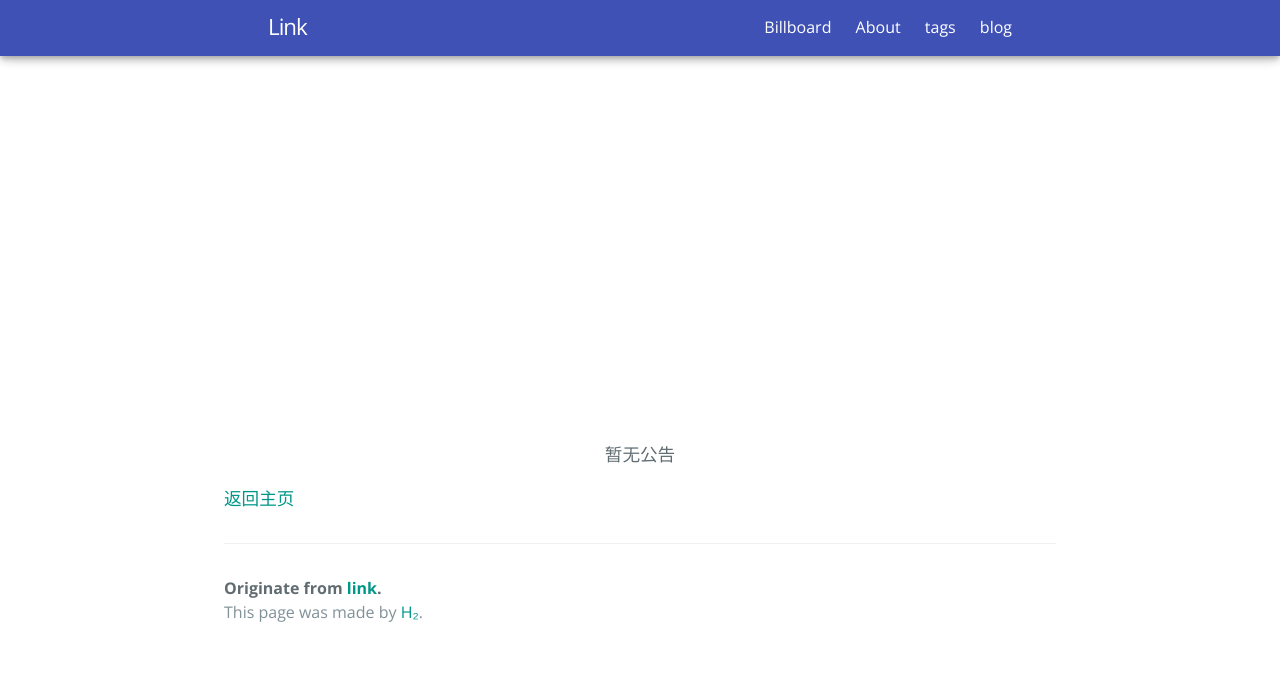
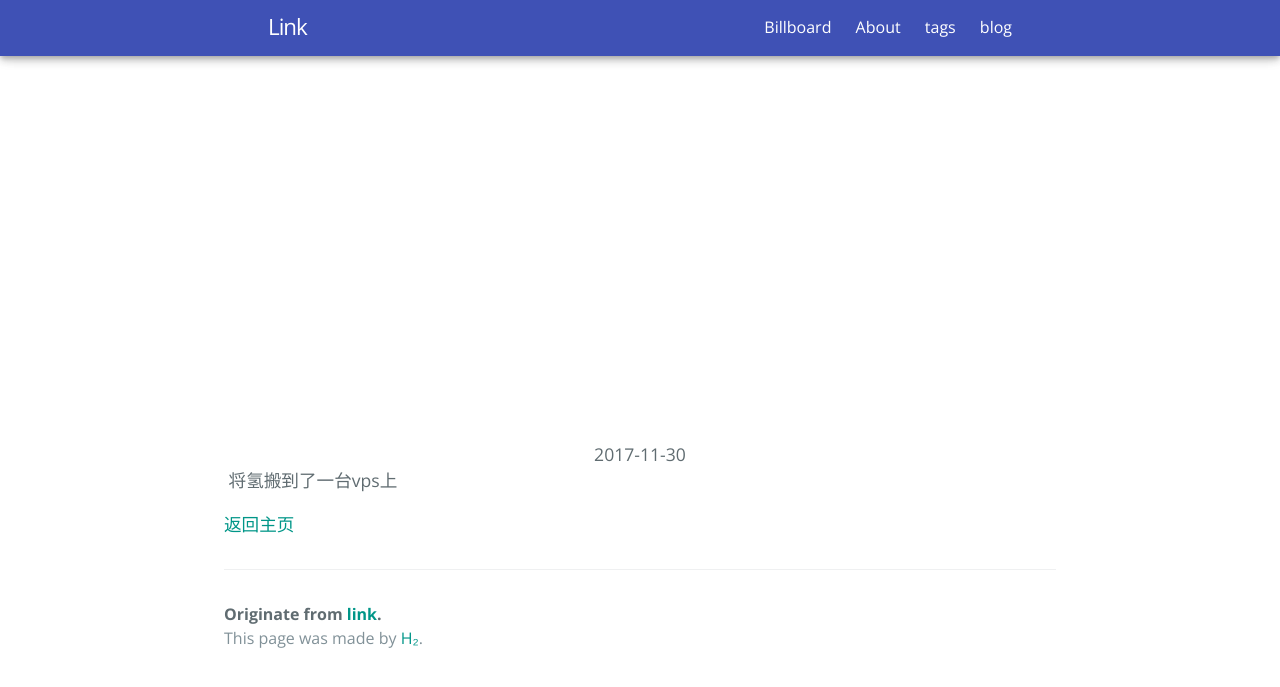
Before and after one commit to link9596/qwq, a Jekyll site: the page built from Hydrogen.md, in a window 1280 px wide. Shown: the top 687 px of the page. Built offline with Jekyll 4.4.1, drawn with Linux system fonts in a browser that asks for light colours; comment, search, counter and statistics services are not loaded.

Commit message:
Update Hydrogen.md

```diff
--- a/Hydrogen.md
+++ b/Hydrogen.md
@@ -4,7 +4,8 @@ title: Billboard
 tagline: 公告
 ---
 <article>
-  <div style="text-align: center">暂无公告</div>
+  <div style="text-align: center">2017-11-30</div>
+  将氢搬到了一台vps上
 </article>
 
 
```
